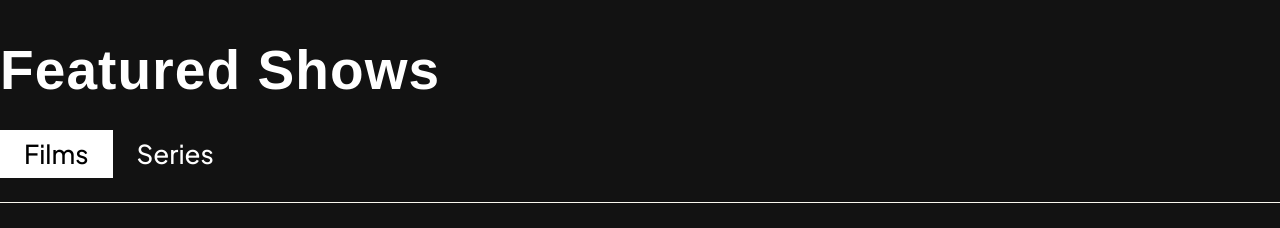
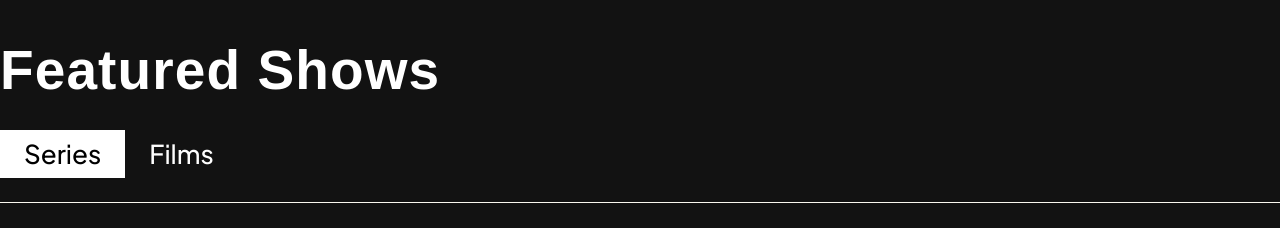
Before and after one commit to SohamDas2003/Solflicks, a Next.js app: page / in a window 1280 px wide. Shown: the part 1760-1988 px from the top of the page. Built offline with nearby package versions, Linux system fonts and the light colour scheme; no server answers; the database is empty; a web font is replaced by a local one.

Commit message:
commit:13

```diff
--- a/src/app/Components/FeaturedShow.tsx
+++ b/src/app/Components/FeaturedShow.tsx
@@ -82,7 +82,7 @@ const ShowItem = ({
 };
 
 function FeaturedShow() {
-	const [activeTab, setActiveTab] = useState("Films");
+const [activeTab, setActiveTab] = useState("Series");
 	const [films, setFilms] = useState<Film[]>([]);
 	const [series, setSeries] = useState<Series[]>([]);
 	const [loading, setLoading] = useState(true);
@@ -201,21 +201,21 @@ function FeaturedShow() {
 			   <div className="flex space-x-0 mb-6">
 				   <button
 					   className={`px-6 py-2 font-jakarta font-medium md:text-[26px] leading-[123%] tracking-[2%] relative transition-colors duration-300 ${
+						   activeTab === "Series" ? "bg-white text-black" : "text-white"
+					   }`}
+					   onClick={() => handleTabChange("Series")}>
+					   Series
+					   {activeTab === "Series" && (
+						   <div className="absolute bottom-0 left-0 w-full h-1 bg-white"></div>
+					   )}
+				   </button>
+				   <button
+					   className={`px-6 py-2 font-jakarta font-medium md:text-[26px] leading-[123%] tracking-[2%] relative transition-colors duration-300 ${
 						   activeTab === "Films" ? "bg-white text-black" : "text-white"
 					   }`}
 					   onClick={() => handleTabChange("Films")}>
 					   Films
 					   {activeTab === "Films" && (
-								<div className="absolute bottom-0 left-0 w-full h-1 bg-white"></div>
-							)}
-						</button>
-						<button
-							className={`px-6 py-2 font-jakarta font-medium md:text-[26px] leading-[123%] tracking-[2%] relative transition-colors duration-300 ${
-								activeTab === "Series" ? "bg-white text-black" : "text-white"
-							}`}
-							onClick={() => handleTabChange("Series")}>
-							Series
-							{activeTab === "Series" && (
 						   <div className="absolute bottom-0 left-0 w-full h-1 bg-white"></div>
 					   )}
 				   </button>
```
Lines whose indentation alone changed are shown as unchanged.
